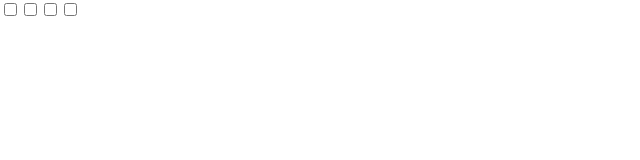
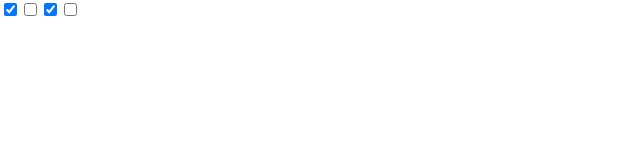
Before and after one commit to CodeKrakken/squarranger, a React (Create React App) app: page / in a window 1280 px wide. Shown: the top 160 px of the page, without its empty margins (0-640 px from the left). Built offline with nearby package versions, Linux system fonts and the light colour scheme.

Commit message:
Bind checked status of box to value passed down from parent component Line

```diff
--- a/src/components/Checkbox.js
+++ b/src/components/Checkbox.js
@@ -1,8 +1,8 @@
-const Checkbox = () => {
+const Checkbox = (data) => {
+  console.log(data)
 
   return (
-    <input type="checkbox" />
-
+    <input type="checkbox" defaultChecked={data.checked} />
   );
 }
 
--- a/src/components/Line.js
+++ b/src/components/Line.js
@@ -1,13 +1,18 @@
 import Checkbox from "./Checkbox";
 
 const Line = () => {
-  let length = [...Array(4)]
+
+  let boxes = [true, false, true, false]
+  let length = [...boxes]
   let id = 0
   return (
-    length.map(checkbox => {
+    length.map(box => {
       id ++
       return (
-        <Checkbox key={id} />
+        <Checkbox
+          key={id}
+          checked={box}
+        />
       )
     })
   )
```
